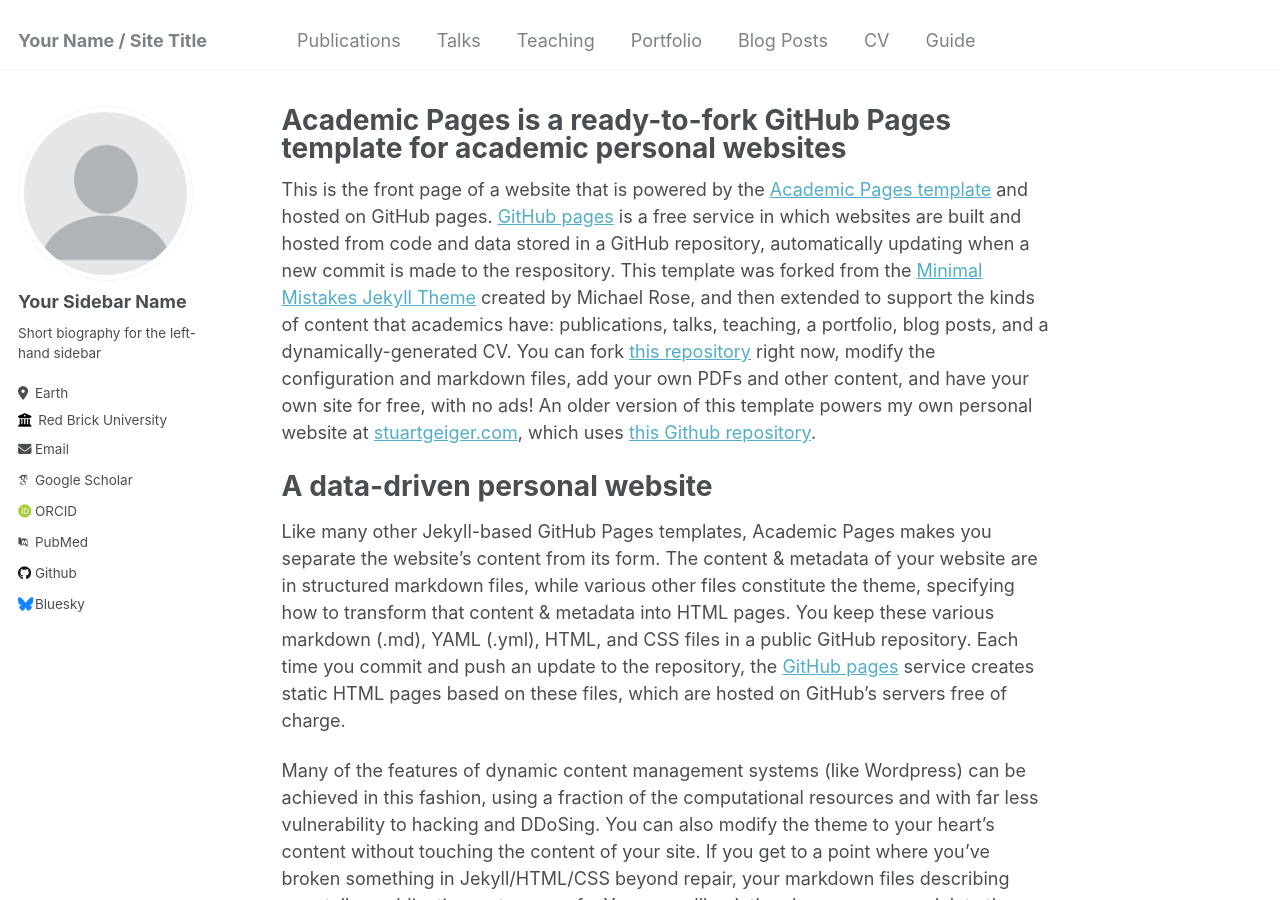
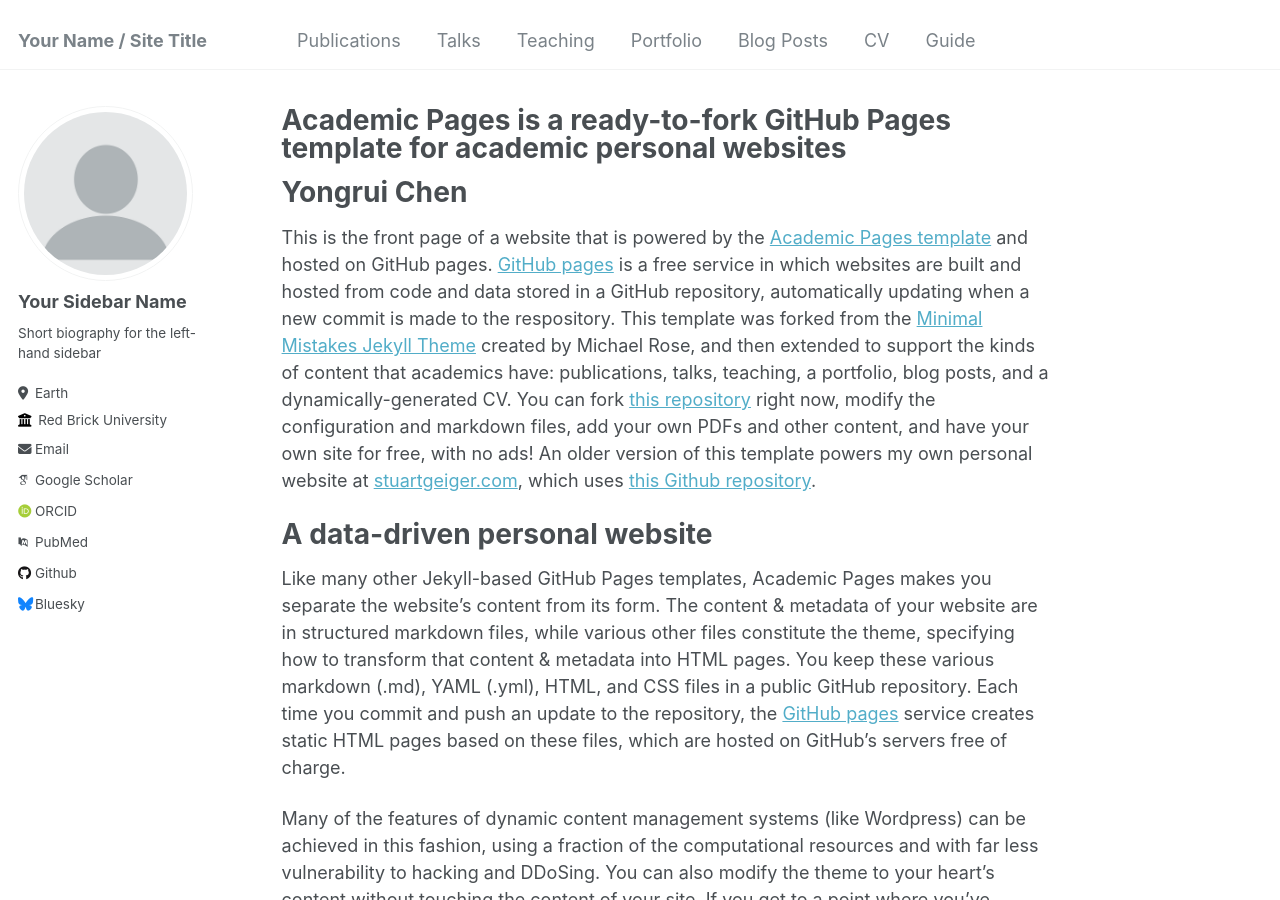
Before and after one commit to Bahuia/bahuia.github.io, a Jekyll site: the page built from _pages/about.md, in a window 1280 px wide and 900 px high. Built offline with Jekyll 4.4.1, drawn with Linux system fonts in a browser that asks for light colours; some web fonts are replaced.

Commit message:
first commit

```diff
--- a/_pages/about.md
+++ b/_pages/about.md
@@ -6,6 +6,8 @@ redirect_from:
   - /about/
   - /about.html
 ---
+
+# Yongrui Chen
 
 This is the front page of a website that is powered by the [Academic Pages template](https://github.com/academicpages/academicpages.github.io) and hosted on GitHub pages. [GitHub pages](https://pages.github.com) is a free service in which websites are built and hosted from code and data stored in a GitHub repository, automatically updating when a new commit is made to the respository. This template was forked from the [Minimal Mistakes Jekyll Theme](https://mmistakes.github.io/minimal-mistakes/) created by Michael Rose, and then extended to support the kinds of content that academics have: publications, talks, teaching, a portfolio, blog posts, and a dynamically-generated CV. You can fork [this repository](https://github.com/academicpages/academicpages.github.io) right now, modify the configuration and markdown files, add your own PDFs and other content, and have your own site for free, with no ads! An older version of this template powers my own personal website at [stuartgeiger.com](http://stuartgeiger.com), which uses [this Github repository](https://github.com/staeiou/staeiou.github.io).
 
```
